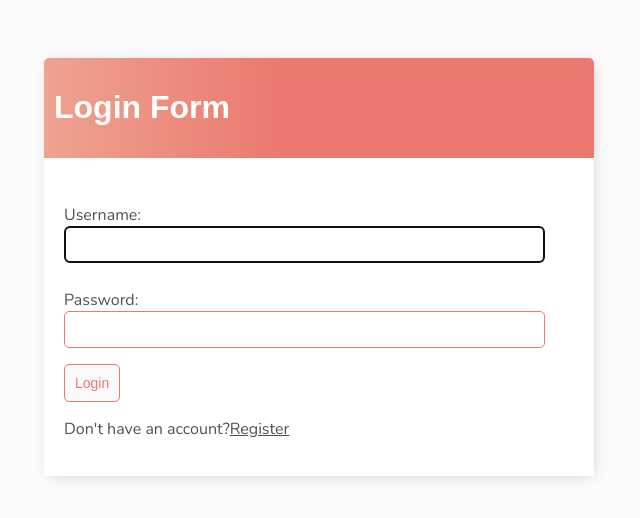
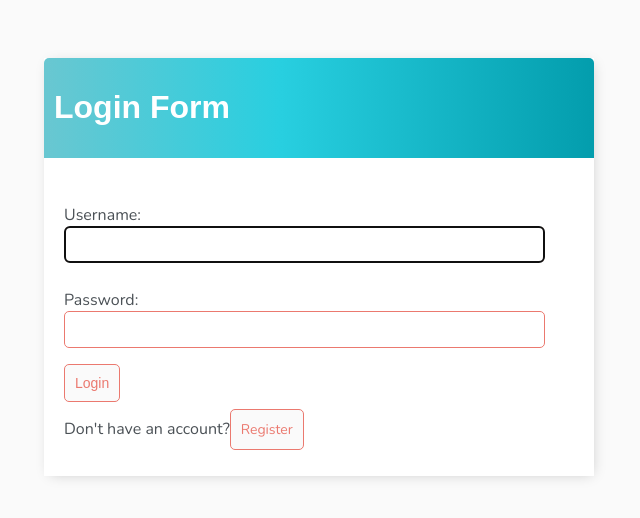
Before and after one commit to kingslayer008/DeployedTodoApp, a Django app: page /login/ in a window 1280 px wide. Shown: the top 518 px of the page, without its empty margins (321-961 px from the left). Run offline with Django 3.2, Linux system fonts and the light colour scheme.

Commit message:
changed topbar color

```diff
--- a/base/static/css/main.css
+++ b/base/static/css/main.css
@@ -31,7 +31,7 @@ p {
   color: #fff;
   padding: 10px;
   border-radius: 5px 5px 0 0;
-  background: linear-gradient(90deg, #eea390 0%, #eb796f 43%, #eb796f 100%);
+  background: linear-gradient(90deg, #69c7d1 0%, #28cfe0 43%, #039dad 100%);
 }
 .header-bar a {
   color: rgb(247, 247, 247);
--- a/base/templates/base/login.html
+++ b/base/templates/base/login.html
@@ -10,7 +10,7 @@
         {{form.as_p}}
         <input class="button" type="submit" value="Login">
     </form>
-    <p>Don't have an account?<a href="{% url 'register' %}">Register</a></p>
+    <p>Don't have an account?<a class="button" href="{% url 'register' %}">Register</a></p>
 
 </div>
 
```
Also changed, not shown: db.sqlite3.
